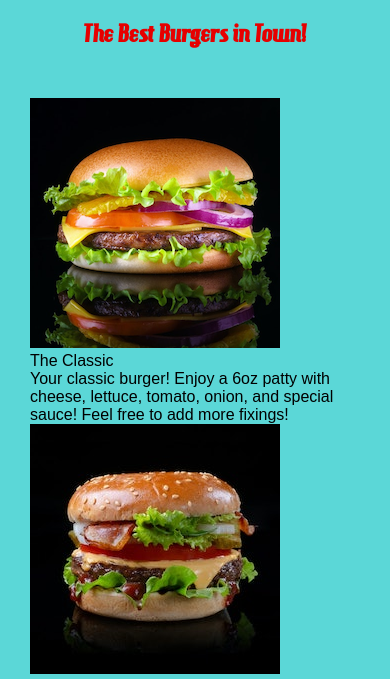
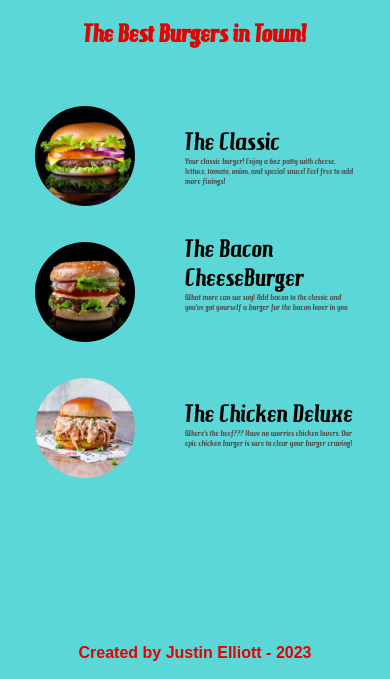
Before and after one commit to crashtestjustin/restaurant-page, a website built with webpack: page dist/index.html in a window 390 px wide. Both pictures are taken after a click on the button "Menu". Shown: the part 142-821 px from the top of the page. Built offline with nearby package versions, Linux system fonts and the light colour scheme.

Commit message:
styling for the menu page
includes mobile compatible styling

```diff
--- a/src/style.css
+++ b/src/style.css
@@ -107,9 +107,37 @@ h2 {
 /* menu tab styling */
 
 .menu-section {
+  display: grid;
+  grid-template-rows: repeat(3, 1fr);
+  row-gap: 20px;
+  margin: 0 15%;
   animation: fadeInAnimation ease 0.75s;
   animation-iteration-count: 1;
   animation-fill-mode: forwards;
+}
+
+.menu-item {
+  display: grid;
+  grid-template: repeat(2, 1fr) / min-content auto;
+  column-gap: 50px;
+}
+
+.menu-item img {
+  max-width: 150px;
+  grid-row: 1/3;
+  border-radius: 75px;
+}
+
+.menu-title {
+  align-self: end;
+  font-family: var(--content-font);
+  font-size: 2.5rem;
+}
+
+.menuDescription {
+  font-family: var(--content-font);
+  font-size: 1.4rem;
+  color: #505050;
 }
 
 /* contact tab styling */
@@ -238,6 +266,28 @@ footer a:hover {
     font-family: var(--content-font);
     font-size: 1.5rem;
   }
+
+  /* menu tab */
+  .menu-section {
+    margin: 0 10%;
+  }
+
+  .menu-item {
+    align-items: center;
+  }
+
+  .menu-title {
+    font-size: 2rem;
+  }
+
+  .menuDescription {
+    font-size: 1rem;
+    align-self: start;
+  }
+
+  .menu-item img {
+    max-width: 125px;
+  }
 }
 
 @media only screen and (max-width: 580px) {
@@ -306,4 +356,26 @@ footer a:hover {
   .icon {
     max-width: 75px;
   }
+
+  /* menu tab */
+  .menu-section {
+    margin: 0 5px;
+  }
+
+  .menu-item {
+    align-items: center;
+  }
+
+  .menu-title {
+    font-size: 1.5rem;
+  }
+
+  .menuDescription {
+    font-size: 0.5rem;
+    align-self: start;
+  }
+
+  .menu-item img {
+    max-width: 100px;
+  }
 }
```
